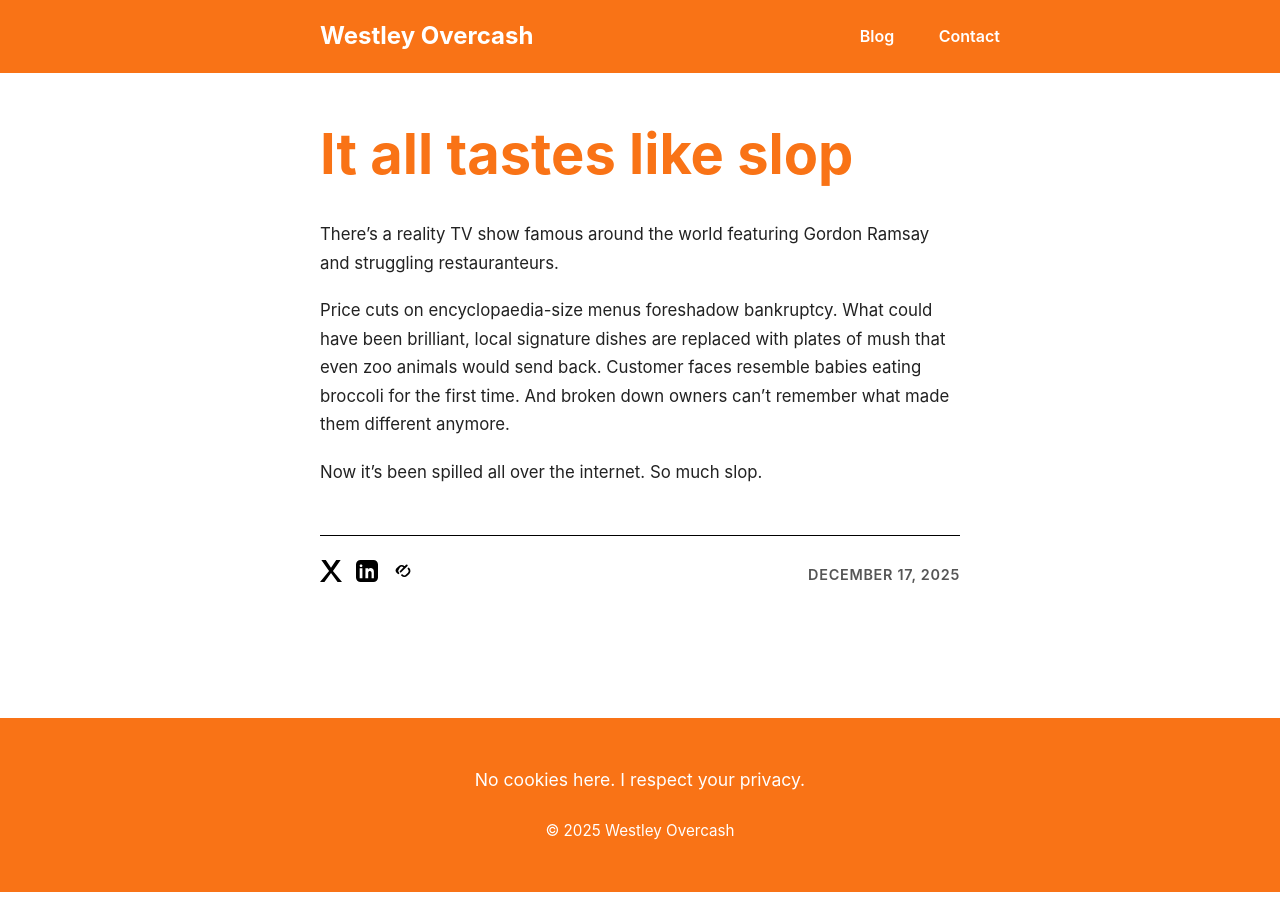
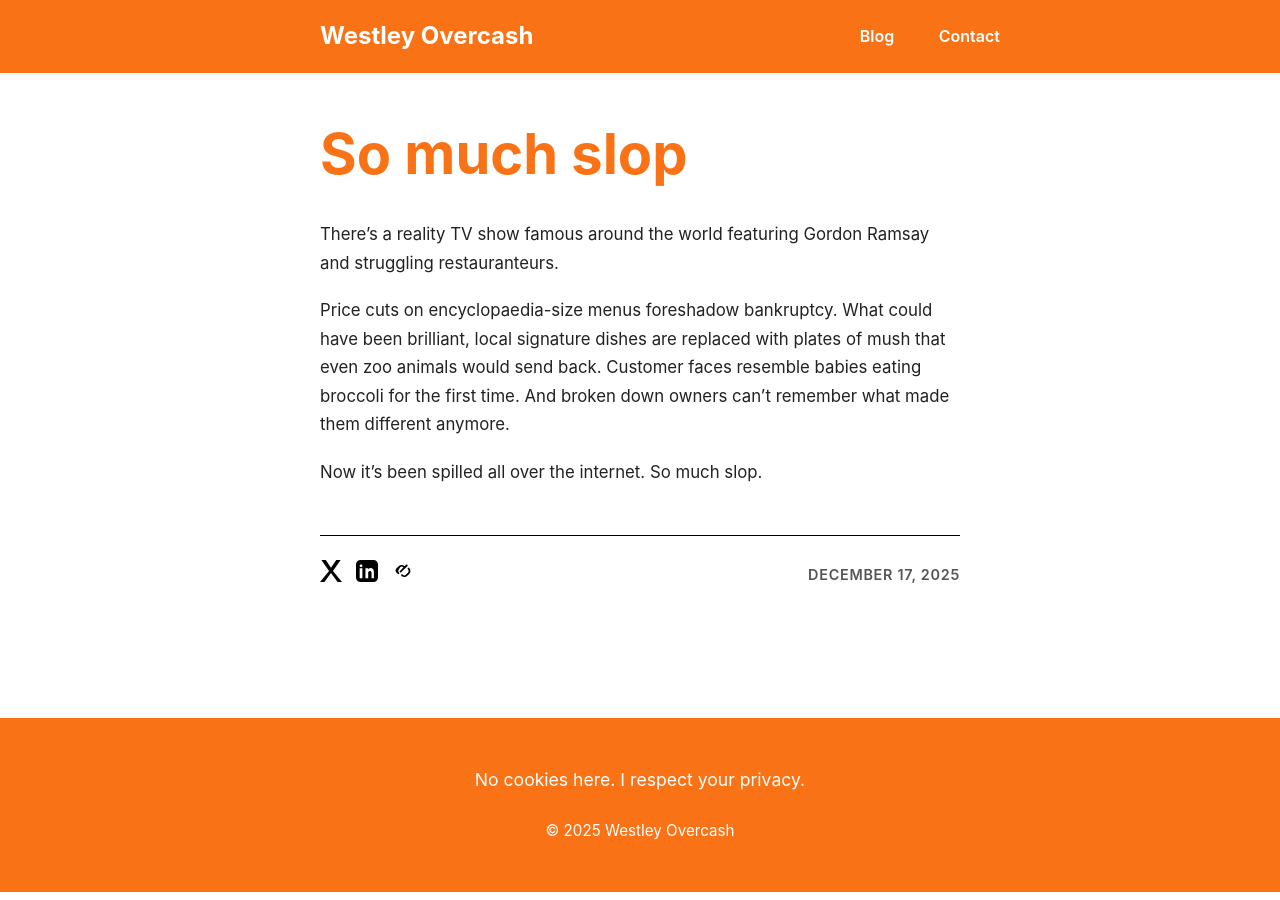
Before and after one commit to westleyovercash/westleyovercash.github.io, a Jekyll site: the page built from _posts/2025-12-17-so-much-slop.md, in a window 1280 px wide. Built offline with Jekyll 4.4.1, drawn with Linux system fonts in a browser that asks for light colours.

Commit message:
Update 2025-12-17-so-much-slop.md

```diff
--- a/_posts/2025-12-17-so-much-slop.md
+++ b/_posts/2025-12-17-so-much-slop.md
@@ -1,6 +1,6 @@
 ---
 layout: post
-title: It all tastes like slop
+title: So much slop
 date: 2025-12-17
 ---
 There's a reality TV show famous around the world featuring Gordon Ramsay and struggling restauranteurs.
```
